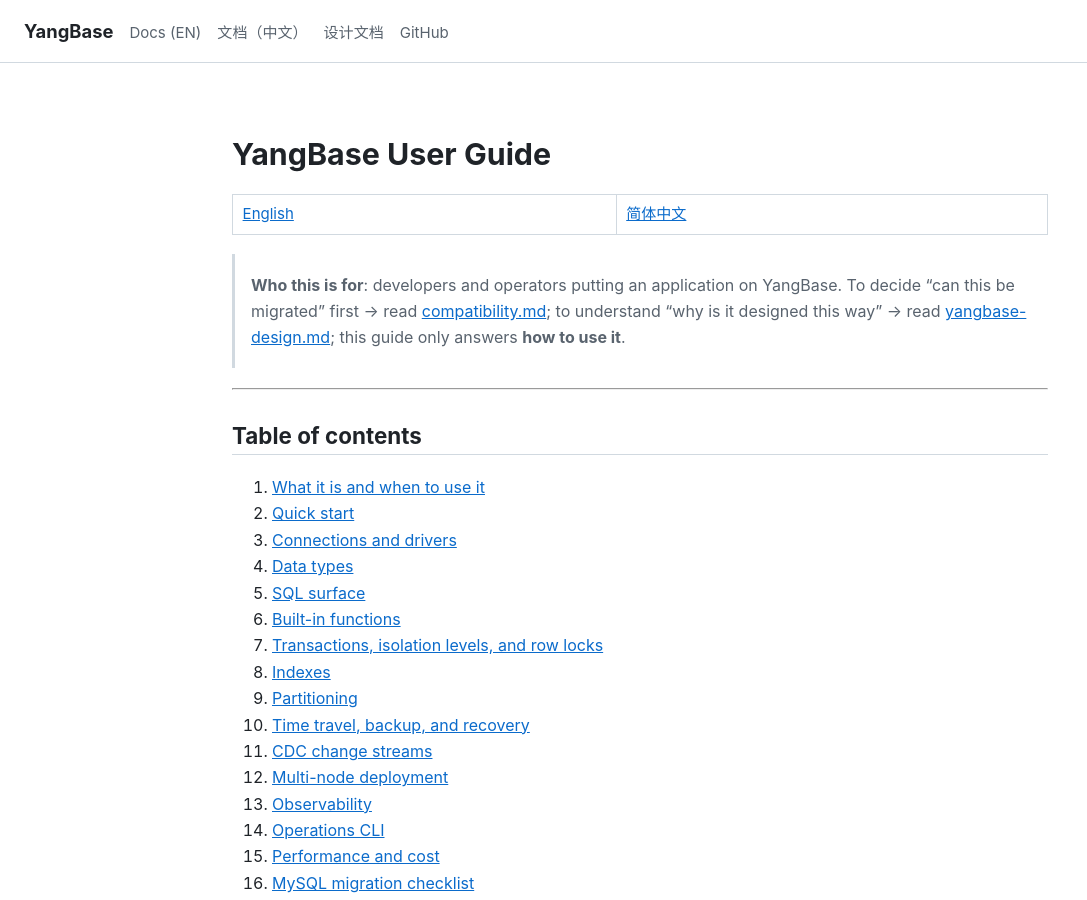
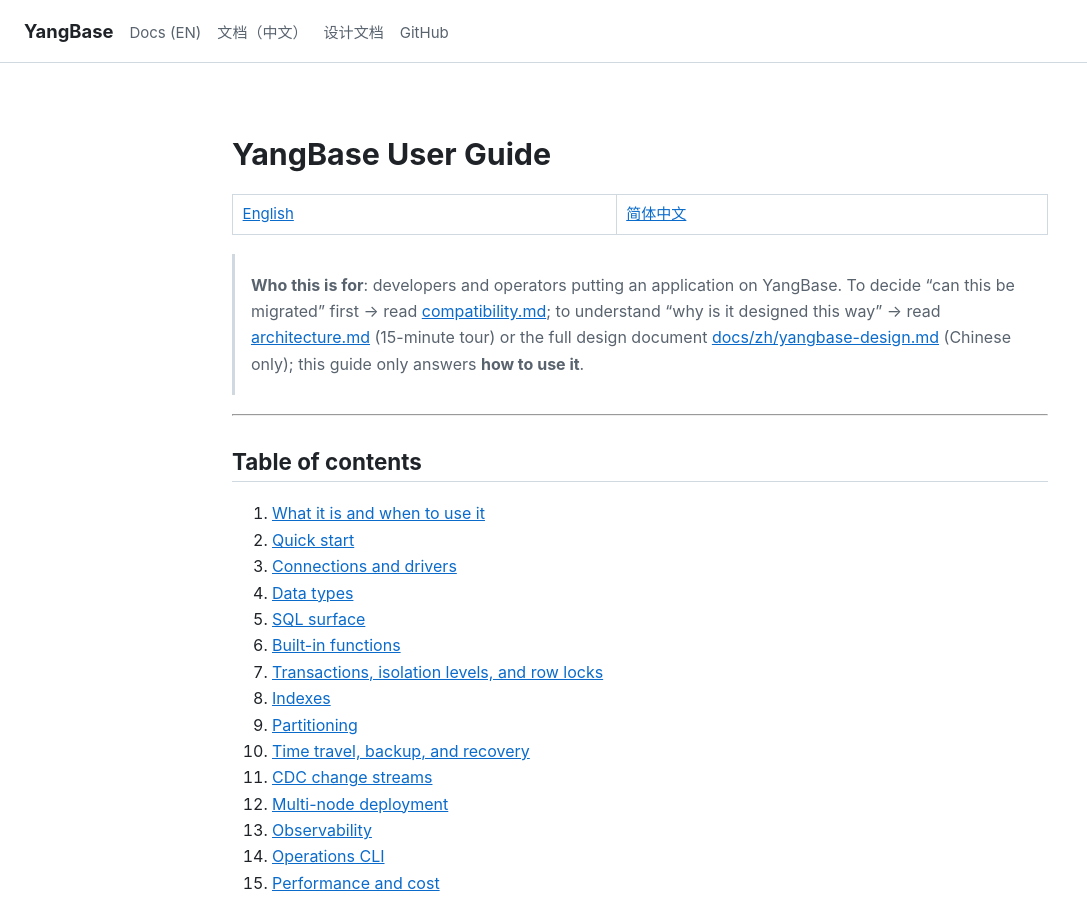
Before and after one commit to clouddea/yang-base, a Jekyll site: the page built from docs/en/user-guide.md, in a window 1280 px wide and 900 px high. Shown: the whole window, without its empty margins (0-1087 px from the left). Built offline with Jekyll 4.4.1, drawn with Linux system fonts in a browser that asks for light colours; our own code applies the rules of GitHub Pages for plain Markdown files.

Commit message:
docs(fix): 英文用户手册里 design 的链接指向不存在的文件
`docs/en/user-guide.md` 开头把「为什么这么设计」指向 `yangbase-design.md`，
但英文目录里没有这个文件（完整设计文档只有中文版）。改成指向
`architecture.md`（15 分钟英文概览）+ `../zh/yangbase-design.md`（完整版）。

顺带把全仓 docs 的相对链接扫了一遍：除这一处外没有别的断链。

```diff
--- a/docs/en/user-guide.md
+++ b/docs/en/user-guide.md
@@ -7,7 +7,8 @@
 
 > **Who this is for**: developers and operators putting an application on YangBase.
 > To decide "can this be migrated" first → read [compatibility.md](compatibility.md);
-> to understand "why is it designed this way" → read [yangbase-design.md](yangbase-design.md);
+> to understand "why is it designed this way" → read [architecture.md](architecture.md) (15-minute tour)
+> or the full design document [docs/zh/yangbase-design.md](../zh/yangbase-design.md) (Chinese only);
 > this guide only answers **how to use it**.
 
 ---
```
